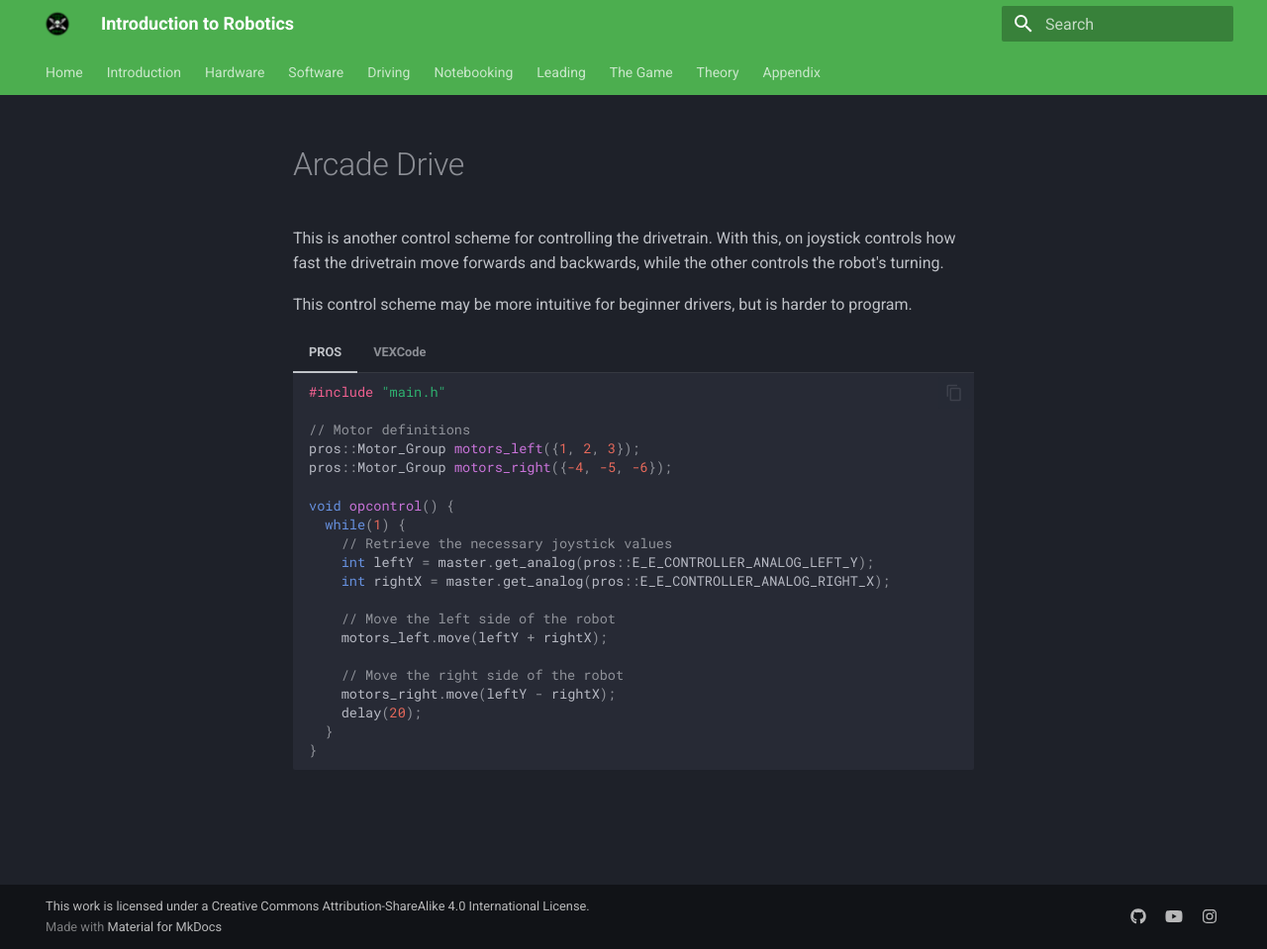
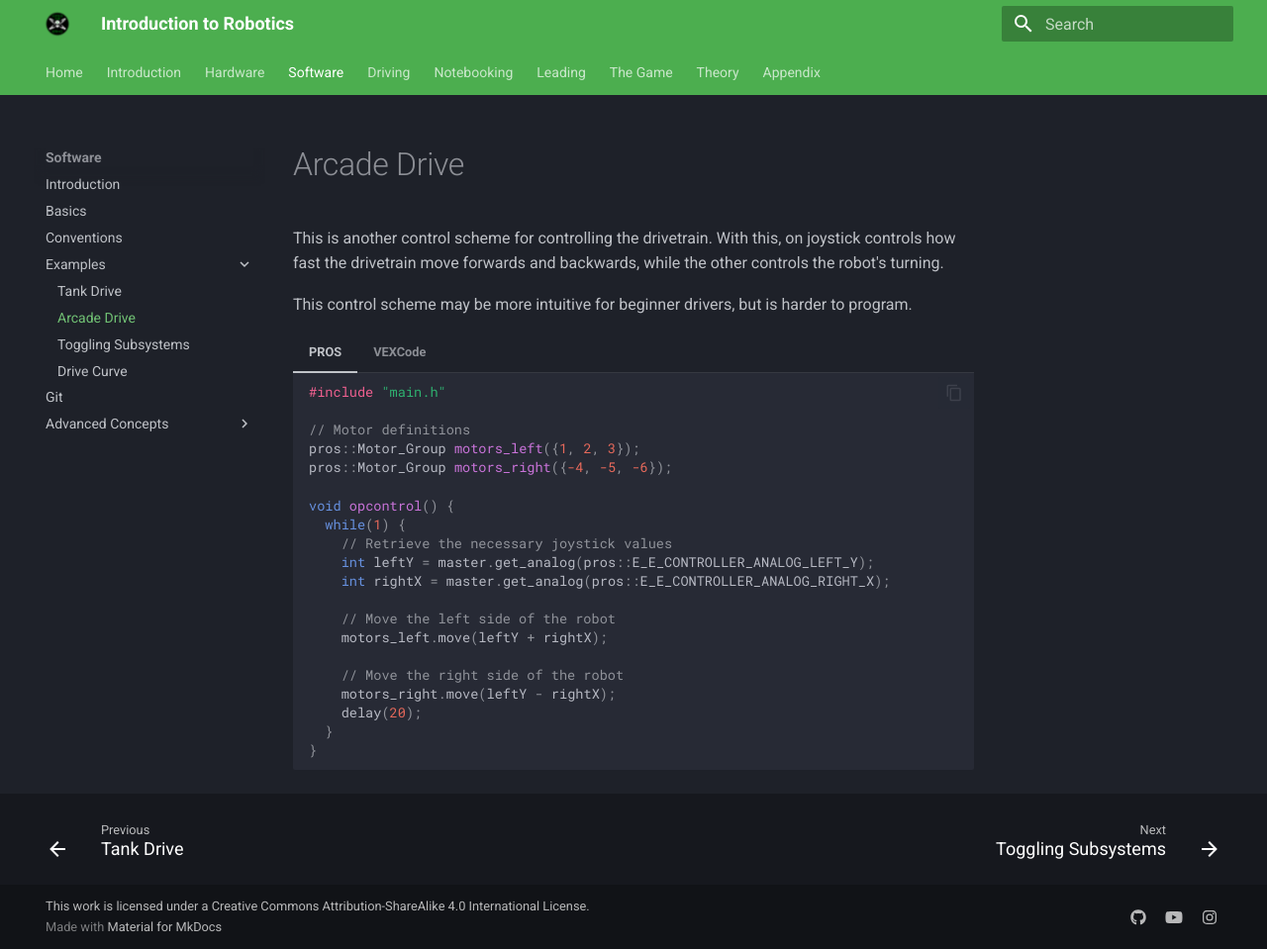
Before and after one commit to Area-53-Robotics/Intro-To-Robotics, an MkDocs documentation site: the page built from docs/software/examples/arcade-drive.md, in a window 1280 px wide and 959 px high. Shown: the whole window at 99% size. Built offline with MkDocs 1.6.1 and Material for MkDocs 9.7.7, drawn with Linux system fonts in a browser that asks for light colours.

Commit message:
Added examples

```diff
--- a/mkdocs.yml
+++ b/mkdocs.yml
@@ -82,7 +82,11 @@ nav:
           - 'Introduction': './software/introduction.md'
           - 'Basics': './software/basics.md'
           - 'Conventions': './software/conventions.md'
-          - 'Examples': './software/examples.md'
+          - 'Examples':
+                - 'Tank Drive': './software/examples/tank-drive.md'
+                - 'Arcade Drive': './software/examples/arcade-drive.md'
+                - 'Toggling Subsystems': './software/examples/subsystem-toggling.md'
+                - 'Drive Curve': './software/examples/drive-curve.md'
           - 'Git': './software/git.md'
           - 'Advanced Concepts':
                 - 'Introduction': './software/advanced-concepts/introduction.md'
```
Also changed, not shown: docs/software/examples/drive-curve.md (added, +57 -0 lines), docs/software/examples.md (deleted).
